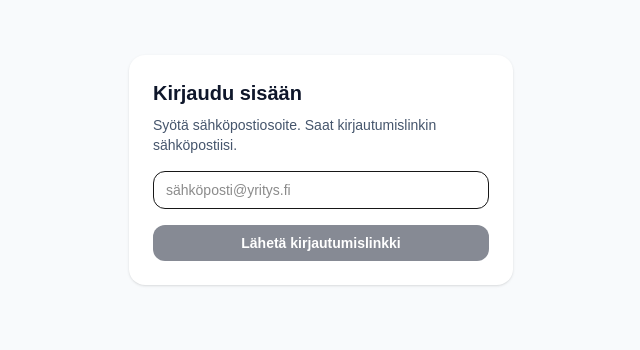
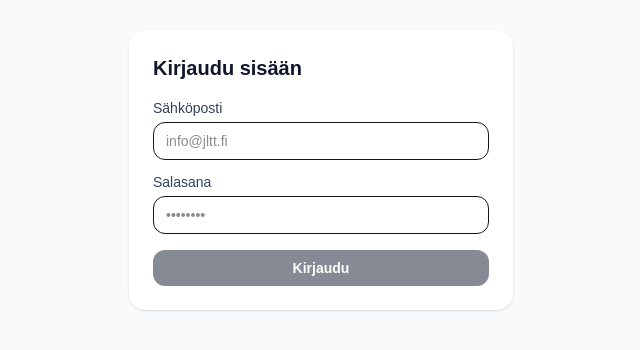
Before and after one commit to Talotekniikkalehtila/doku, a Next.js app: page /login in a window 1280 px wide. Shown: the part 230-580 px from the top of the page, without its empty margins (319-959 px from the left). Built offline with nearby package versions, Linux system fonts and the light colour scheme; no server answers.

Commit message:
Use email+password login

```diff
--- a/src/app/login/page.tsx
+++ b/src/app/login/page.tsx
@@ -5,62 +5,73 @@ import { supabase } from "@/lib/supabaseClient";
 
 export default function LoginPage() {
   const [email, setEmail] = useState("");
+  const [password, setPassword] = useState("");
   const [msg, setMsg] = useState<string | null>(null);
   const [loading, setLoading] = useState(false);
 
-  async function sendMagicLink() {
+  async function login() {
     setMsg(null);
     setLoading(true);
 
-    const { error } = await supabase.auth.signInWithOtp({
+    const { error } = await supabase.auth.signInWithPassword({
       email,
-      options: {
-        // 🔴 TÄRKEÄ: EI localhostia
-        emailRedirectTo: `${window.location.origin}/auth/callback`,
-      },
+      password,
     });
 
     if (error) {
       setMsg("Virhe: " + error.message);
-    } else {
-      setMsg("Kirjautumislinkki lähetetty sähköpostiisi.");
+      setLoading(false);
+      return;
     }
 
-    setLoading(false);
+    // jos middleware on käytössä, voidaan ohjata takaisin "next":iin
+    const next = new URLSearchParams(window.location.search).get("next") || "/reports";
+    window.location.href = next;
   }
 
   return (
     <main className="min-h-screen bg-slate-50 flex items-center justify-center">
       <div className="w-full max-w-sm rounded-2xl bg-white p-6 shadow">
-        <h1 className="text-xl font-semibold text-slate-900">
-          Kirjaudu sisään
-        </h1>
+        <h1 className="text-xl font-semibold text-slate-900">Kirjaudu sisään</h1>
 
-        <p className="mt-2 text-sm text-slate-600">
-          Syötä sähköpostiosoite. Saat kirjautumislinkin sähköpostiisi.
-        </p>
-
+        <div className="mt-4 grid gap-3">
+          <div>
+            <div className="text-sm font-medium text-slate-700">Sähköposti</div>
             <input
               type="email"
-          placeholder="sähköposti@yritys.fi"
               value={email}
               onChange={(e) => setEmail(e.target.value)}
-          className="mt-4 w-full rounded-xl border px-3 py-2 text-sm"
+              className="mt-1 w-full rounded-xl border px-3 py-2 text-sm"
+              placeholder="info@jltt.fi"
+              autoComplete="email"
             />
+          </div>
+
+          <div>
+            <div className="text-sm font-medium text-slate-700">Salasana</div>
+            <input
+              type="password"
+              value={password}
+              onChange={(e) => setPassword(e.target.value)}
+              className="mt-1 w-full rounded-xl border px-3 py-2 text-sm"
+              placeholder="••••••••"
+              autoComplete="current-password"
+              onKeyDown={(e) => {
+                if (e.key === "Enter") login();
+              }}
+            />
+          </div>
 
           <button
-          onClick={sendMagicLink}
-          disabled={!email || loading}
-          className="mt-4 w-full rounded-xl bg-slate-900 px-4 py-2 text-sm font-semibold text-white disabled:opacity-50"
+            onClick={login}
+            disabled={!email || !password || loading}
+            className="mt-1 w-full rounded-xl bg-slate-900 px-4 py-2 text-sm font-semibold text-white disabled:opacity-50"
           >
-          {loading ? "Lähetetään…" : "Lähetä kirjautumislinkki"}
+            {loading ? "Kirjaudutaan…" : "Kirjaudu"}
           </button>
 
-        {msg && (
-          <div className="mt-4 text-sm text-slate-700">
-            {msg}
+          {msg ? <div className="text-sm text-slate-700">{msg}</div> : null}
         </div>
-        )}
       </div>
     </main>
   );
```
Lines whose indentation alone changed are shown as unchanged.
